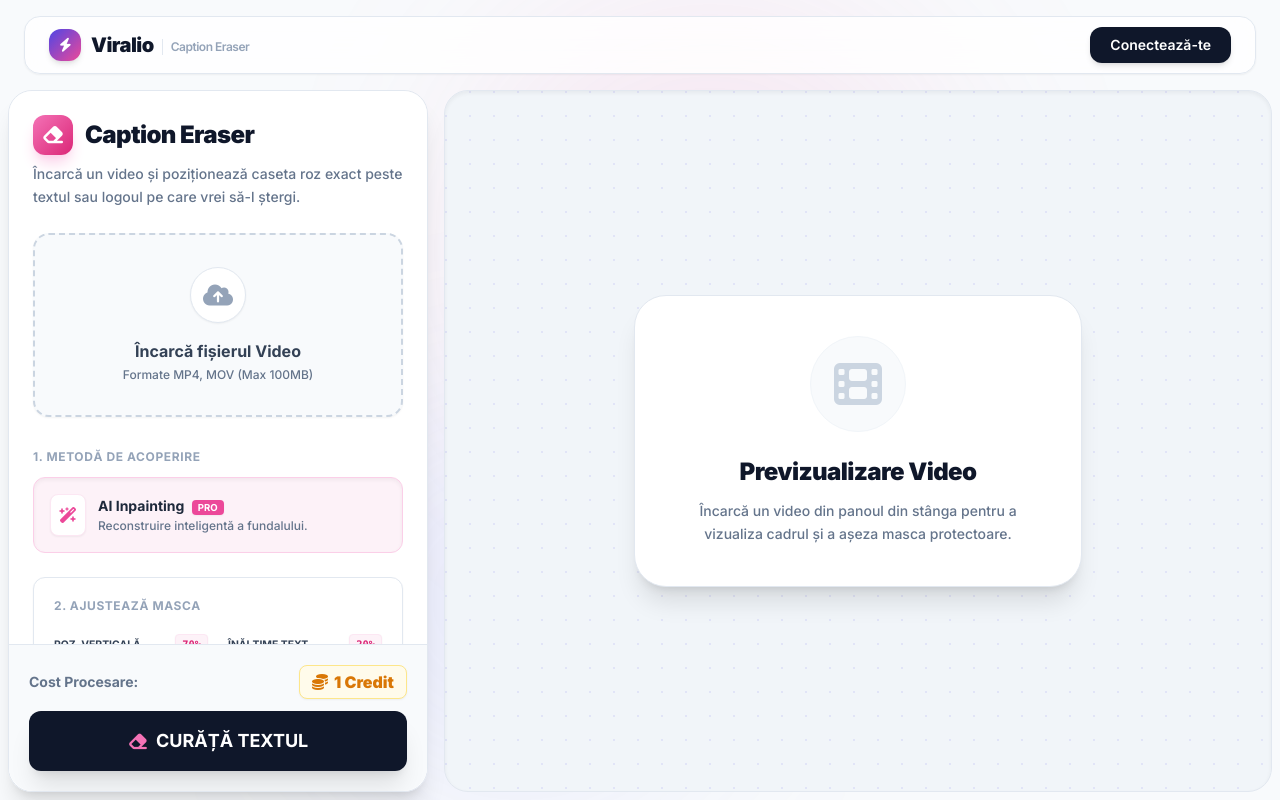
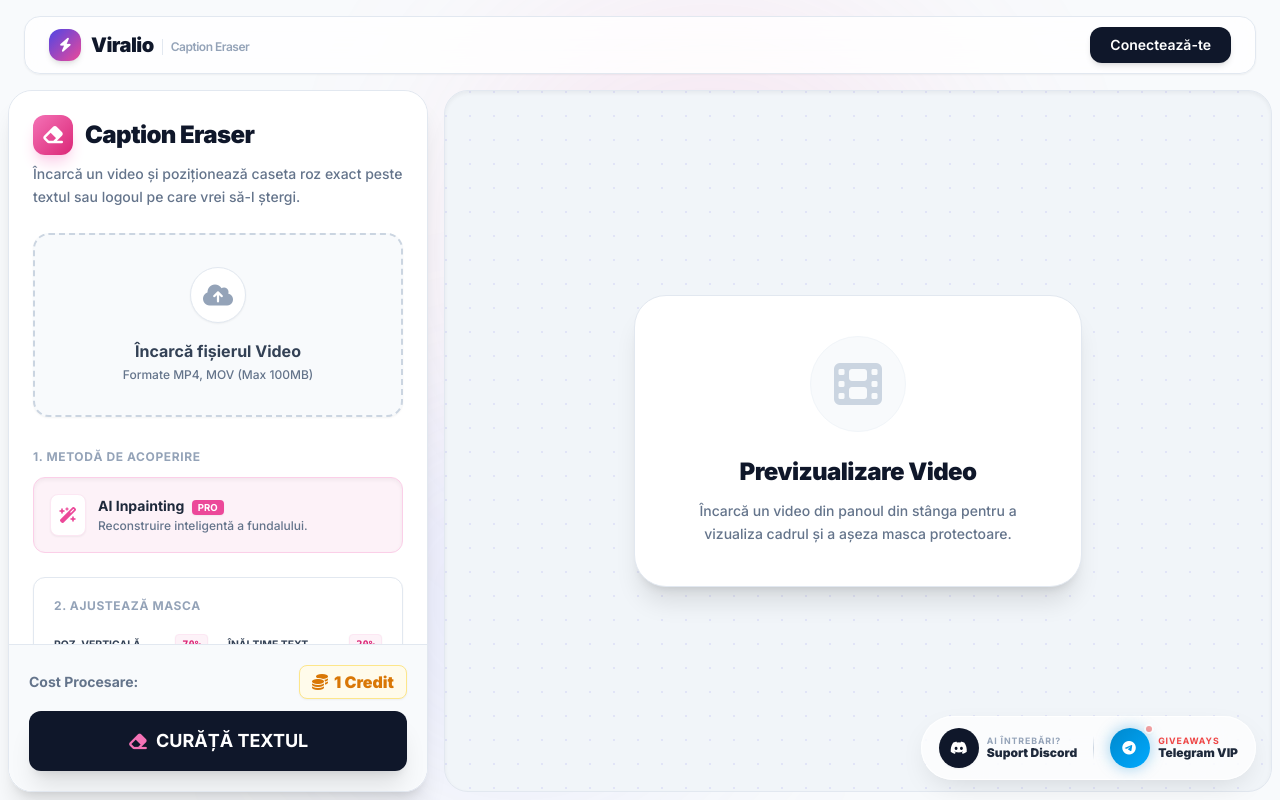
Before and after one commit to tntromania/capitons, a website: page public/index.html in a window 1280 px wide. Drawn offline with nearby package versions, Linux system fonts and the light colour scheme.

Commit message:
Add files via upload

```diff
--- a/public/index.html
+++ b/public/index.html
@@ -577,5 +577,50 @@ document.getElementById('processBtn').addEventListener('click', async () => {
     }
 });
 </script>
+<style>
+    @keyframes premiumShine {
+        0% { transform: translateX(-150%) skewX(-20deg); opacity: 0; }
+        20% { opacity: 1; }
+        80% { opacity: 1; }
+        100% { transform: translateX(250%) skewX(-20deg); opacity: 0; }
+    }
+    .animate-shine-fast { animation: premiumShine 2.5s infinite cubic-bezier(0.4, 0, 0.2, 1); }
+    .glass-premium-fin { box-shadow: 0 10px 30px -10px rgba(0,0,0,0.15), inset 0 0 0 1px rgba(255,255,255,0.8); }
+</style>
+
+<div class="fixed bottom-5 right-5 md:right-6 z-[100000] flex items-center bg-white/70 backdrop-blur-2xl glass-premium-fin rounded-full p-1.5 transition-all duration-500 hover:-translate-y-1 hover:shadow-[0_15px_40px_-10px_rgba(0,0,0,0.2)] hover:bg-white/90">
+
+    <a href="https://discord.gg/h8Ah6VKDzm" target="_blank" class="group flex items-center gap-2 hover:bg-slate-100 rounded-full px-3 py-1.5 transition-all duration-300">
+        <div class="flex items-center justify-center w-10 h-10 rounded-full bg-slate-900 text-white shadow-sm group-hover:bg-[#5865F2] group-hover:scale-105 transition-all duration-300">
+            <i class="fa-brands fa-discord text-sm"></i>
+        </div>
+        <div class="flex-col hidden sm:flex text-left">
+            <span class="text-[0.55rem] font-bold text-slate-400 uppercase tracking-widest leading-none mb-0.5">Ai Întrebări?</span>
+            <span class="text-xs font-black text-slate-800 leading-none group-hover:text-black transition-colors duration-300">Suport Discord</span>
+        </div>
+    </a>
+
+    <div class="w-px h-6 bg-gradient-to-b from-transparent via-slate-300 to-transparent mx-1"></div>
+
+    <a href="https://t.me/SmartCreator_official" target="_blank" class="group flex items-center gap-2 rounded-full px-3 py-1.5 transition-all duration-300">
+
+        <div class="relative flex items-center justify-center w-10 h-10 group-hover:scale-110 transition-transform duration-300">
+
+            <div class="absolute inset-0 rounded-full bg-gradient-to-br from-[#0088cc] to-[#00aaff] overflow-hidden shadow-[0_0_15px_rgba(0,136,204,0.4)]">
+                <div class="absolute inset-0 w-[250%] h-full bg-gradient-to-r from-transparent via-white/60 to-transparent animate-shine-fast z-10"></div>
+            </div>
+
+            <i class="fa-brands fa-telegram text-white text-sm pr-0.5 relative z-20"></i>
+
+            <span class="absolute -top-1 -right-1 w-2.5 h-2.5 bg-red-500 rounded-full border-2 border-white animate-pulse z-30 shadow-sm"></span>
+        </div>
+
+        <div class="flex-col hidden sm:flex text-left">
+            <span class="text-[0.55rem] font-bold text-red-500 uppercase tracking-widest leading-none mb-0.5 drop-shadow-sm">Giveaways</span>
+            <span class="text-xs font-black text-slate-800 leading-none group-hover:text-[#0088cc] transition-colors duration-300">Telegram VIP</span>
+        </div>
+    </a>
+
+</div>
 </body>
 </html>
```
